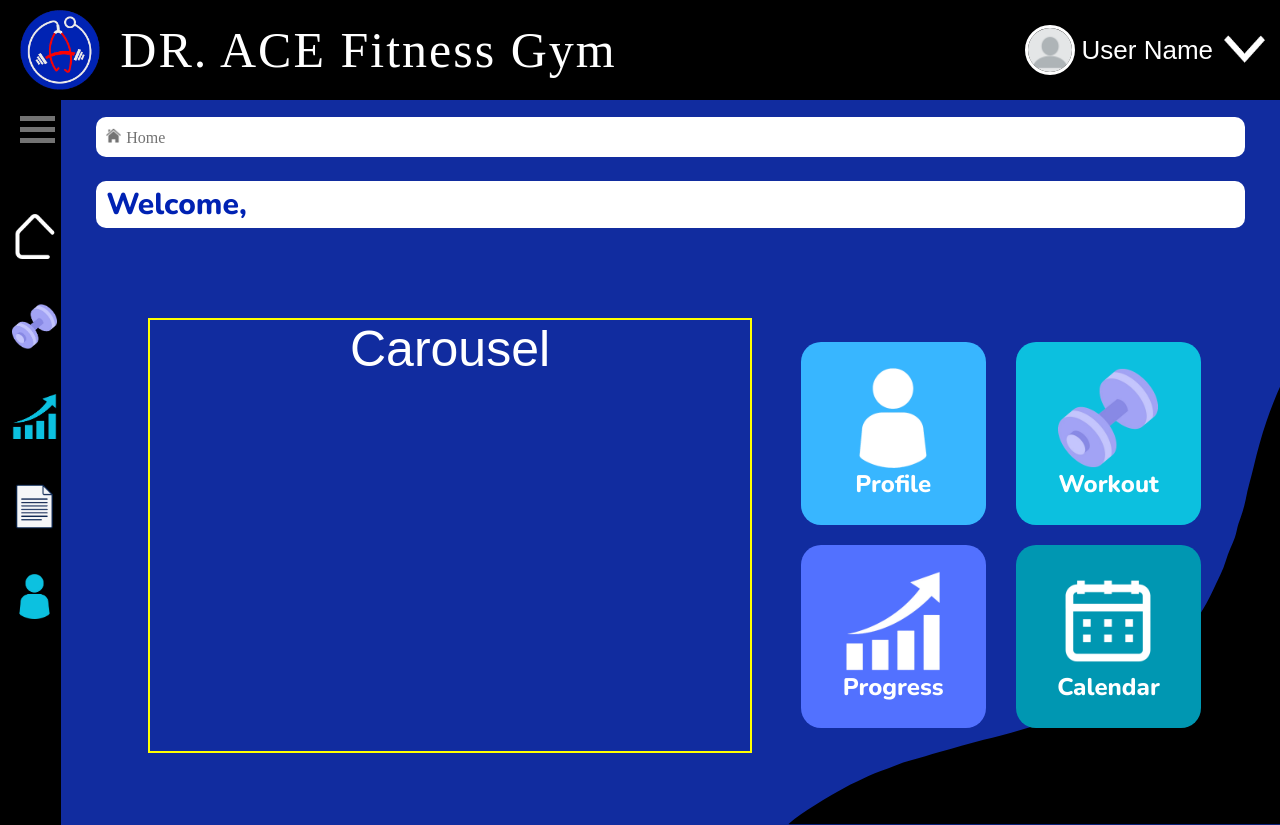
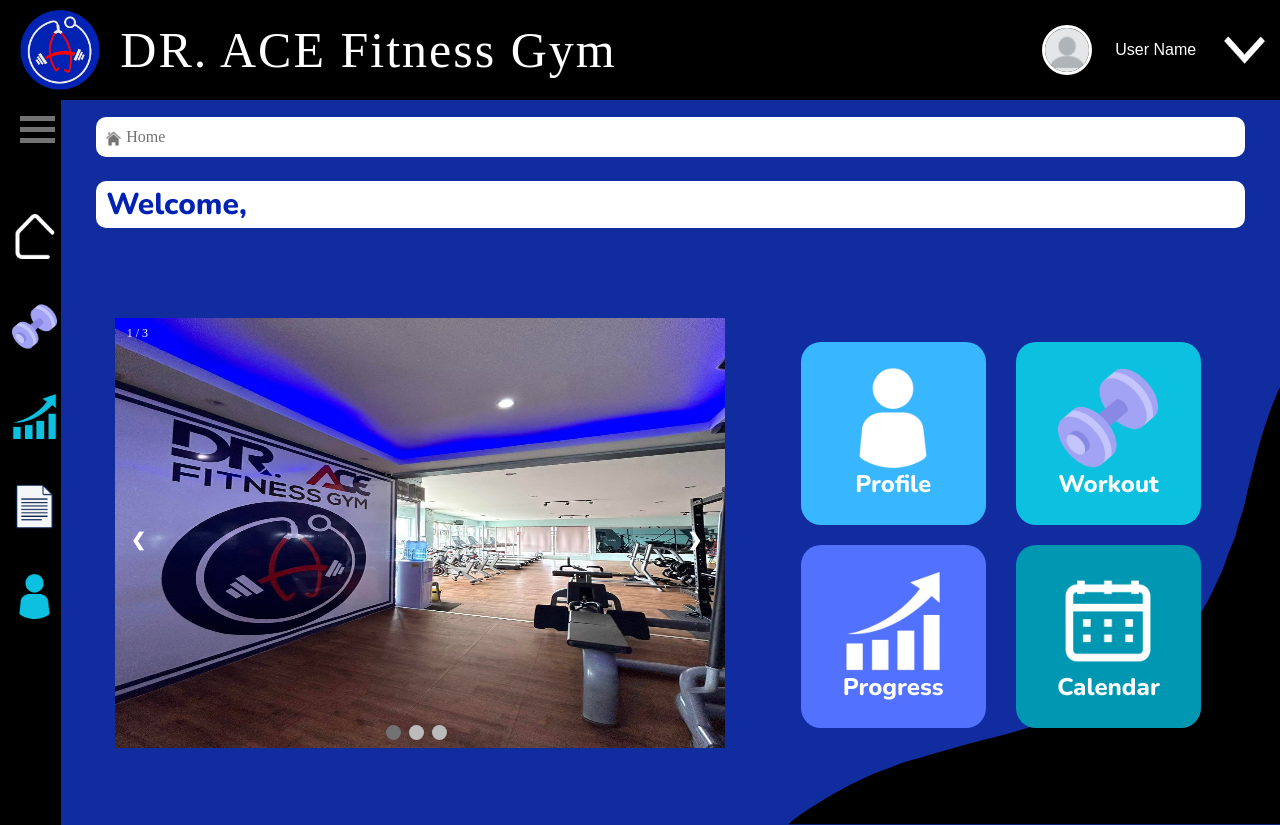
Before and after one commit to Iruys/CAPSTONE-project, a PHP site: page /HTML/Home.html in a window 1280 px wide. Run offline with PHP 8.4, Linux system fonts and the light colour scheme.

Commit message:
Carousel

```diff
--- a/CSS/Home.css
+++ b/CSS/Home.css
@@ -269,6 +269,7 @@ font-family: "arial";
 .carousel{
   display: flex;
   justify-content: right;
+  flex-direction: column;
   align-items: center;
   height: 100%;
   width: 55%;
@@ -281,19 +282,102 @@ font-family: "arial";
   height: 70%;
   width: 40%;
 }
+
+.carousel-img{
+  height: 430px;
+  width: 720px;
+}
+
+.mySlides {display: none}
+img {vertical-align: middle;}
+
+/* Slideshow container */
 .carousel-cont{
-  border: 2px solid yellow;
   height: 75%;
   width: 90%;
+  position: relative;
+  margin: auto;
 }
-.carousel-cont p{
-  display: flex;
-  justify-content: center;
-  align-items: center;
+
+/* Next & previous buttons */
+.prev, .next {
+  cursor: pointer;
+  position: absolute;
+  top: 50%;
+  width: auto;
+  padding: 16px;
+  margin-top: -22px;
   color: white;
-  font-size: 50px;
-  font-family: arial;
+  font-weight: bold;
+  font-size: 18px;
+  transition: 0.6s ease;
+  border-radius: 0 3px 3px 0;
+  user-select: none;
 }
+
+/* Position the "next button" to the right */
+.next {
+  right: 0;
+  border-radius: 3px 0 0 3px;
+}
+
+/* On hover, add a black background color with a little bit see-through */
+.prev:hover, .next:hover {
+  background-color: rgba(0,0,0,0.8);
+}
+
+/* Caption text */
+.text {
+  color: #f2f2f2;
+  font-size: 15px;
+  padding: 8px 12px;
+  position: absolute;
+  bottom: 8px;
+  width: 100%;
+  text-align: center;
+}
+
+/* Number text (1/3 etc) */
+.numbertext {
+  color: #f2f2f2;
+  font-size: 12px;
+  padding: 8px 12px;
+  position: absolute;
+  top: 0;
+}
+
+/* The dots/bullets/indicators */
+.dot {
+  cursor: pointer;
+  height: 15px;
+  width: 15px;
+  margin: 0 2px;
+  background-color: #bbb;
+  border-radius: 50%;
+  display: inline-block;
+  transition: background-color 0.6s ease;
+}
+
+.active, .dot:hover {
+  background-color: #717171;
+}
+
+/* Fading animation */
+.fade {
+  animation-name: fade;
+  animation-duration: 1.5s;
+}
+
+@keyframes fade {
+  from {opacity: .4}
+  to {opacity: 1}
+}
+
+/* On smaller screens, decrease text size */
+@media only screen and (max-width: 760px) {
+  .prev, .next,.text {font-size: 11px}
+}
+
 
 .hero{
   display: flex;
@@ -358,22 +436,126 @@ font-family: "arial";
     width: 33px;
     height: 5px;
   }
-  .line1, .line2{
-    width: 2px;
-    height: 18px;
+  .DD-container.ddactive{
+    height: 130px;
+  }
+  .DD-container{
+    margin-top: 100px;
   }
 
-  .consts-dropDown{
-    column-gap: 7px;
+  .logOutBtn{
+    font-size: 16px;
+    width: 130px;
+    height: 40px;
   }
 
+
+.carousel-img{
+  height: 430px;
+  width: 490px;
+}
+
+.threeDots{
+  margin-top: 470px;
+}
+}
+
+@media screen and (max-width:1286px) {
+  .userName{
+    font-size: 16px;
+  }
+
+  .carousel-img{
+    width: 610px;
+  }
+
+  .threeDots{
+    margin-top: 470px;
+  }
+}
+
+@media screen and (max-width:1160px) {
+  .userName{
+    font-size: 16px;
+  }
+
+  .carousel-img{
+    width: 550px;
+  }
+
+  .threeDots{
+    margin-top: 470px;
+  }
+}
+
+@media screen and (max-width:1040px) {
+  .userName{
+    font-size: 16px;
+  }
+
+  .carousel-img{
+    width: 520px;
+  }
+
+  .threeDots{
+    margin-top: 470px;
+  }
+}
+
+@media screen and (max-width:993px) {
+  .userName{
+    font-size: 16px;
+  }
+
+  .carousel-img{
+    width: 480px;
+  }
+}
+
+@media screen and (max-width:923px) {
+  .userName{
+    font-size: 16px;
+  }
+
+  .carousel-img{
+    width: 450px;
+  }
+
+  .threeDots{
+    margin-top: 470px;
+  }
+}
+
+
+
+@media screen and (max-width:876px) {
+  .userName{
+    font-size: 16px;
+  }
+
+  .carousel-img{
+    width: 420px;
+  }
+
+  .threeDots{
+    margin-top: 470px;
+  }
 }
 
 @media screen and (max-width:825px) {
   .userName{
     font-size: 16px;
   }
+
+  .carousel-img{
+    width: 390px;
+  }
+
+  .threeDots{
+    margin-top: 470px;
+  }
 }
+
   @media screen and (max-width: 768px) {
     body{
       background-image: url(../assets/BGM.png);
--- a/HTML/Home.html
+++ b/HTML/Home.html
@@ -67,7 +67,34 @@
 
       <div class="carousel">
         <div class="carousel-cont">
-          <p>Carousel</p>
+
+          <div class="mySlides fade">
+            <div class="numbertext">1 / 3</div>
+            <img class="carousel-img" src="../assets/Ace.jpg">
+            <div class="text"></div>
+          </div>
+
+          <div class="mySlides fade">
+            <div class="numbertext">2 / 3</div>
+            <img class="carousel-img" src="387641372_862550458817054_4542799539694389107_n.jpg" >
+            <div class="text"></div>
+          </div>
+
+          <div class="mySlides fade">
+            <div class="numbertext">3 / 3</div>
+            <img class="carousel-img" src="450223458_2798327113663558_625305760835430865_n (1).jpg" >
+            <div class="text"></div>
+          </div>
+
+          <a class="prev" onclick="plusSlides(-1)">❮</a>
+          <a class="next" onclick="plusSlides(1)">❯</a>
+
+
+        </div>
+        <div style="text-align:center; position: absolute; margin-top: 480px;" class="threeDots" >
+          <span class="dot" onclick="currentSlide(1)"></span>
+          <span class="dot" onclick="currentSlide(2)"></span>
+          <span class="dot" onclick="currentSlide(3)"></span>
         </div>
       </div>
 
--- a/HTML/Progress.html
+++ b/HTML/Progress.html
@@ -19,7 +19,7 @@
 
       <div class="left-container">
         <div class="userProfil">
-          <a href="#">
+          <a href="profile.html">
             <img src="../assets/defProf.webp" height="50" alt="" class="img-container">
 
             <p class="userName"> User Name</p>
--- a/Javascript/home.js
+++ b/Javascript/home.js
@@ -1,3 +1,4 @@
+// nav bar
 document.addEventListener("DOMContentLoaded", function() {
   const hamburger = document.getElementById('hamburger');
   const nav = document.querySelector('.nav');
@@ -12,7 +13,7 @@ function myFunction(x) {
   x.classList.toggle("change");
 }
 
-
+// carousel
 document.addEventListener("DOMContentLoaded", function() {
   const ddBtn = document.querySelector('.dropDown');
   const ddConts = document.querySelector('.DD-container');
@@ -21,3 +22,30 @@ document.addEventListener("DOMContentLoaded", function() {
     ddConts.classList.toggle('ddactive');
   });
 });
+
+let slideIndex = 1;
+showSlides(slideIndex);
+
+function plusSlides(n) {
+  showSlides(slideIndex += n);
+}
+
+function currentSlide(n) {
+  showSlides(slideIndex = n);
+}
+
+function showSlides(n) {
+  let i;
+  let slides = document.getElementsByClassName("mySlides");
+  let dots = document.getElementsByClassName("dot");
+  if (n > slides.length) {slideIndex = 1}
+  if (n < 1) {slideIndex = slides.length}
+  for (i = 0; i < slides.length; i++) {
+    slides[i].style.display = "none";
+  }
+  for (i = 0; i < dots.length; i++) {
+    dots[i].className = dots[i].className.replace(" active", "");
+  }
+  slides[slideIndex-1].style.display = "block";
+  dots[slideIndex-1].className += " active";
+}
```
Also changed, not shown: other parts of CSS/Home.css (+41 -21 lines), CSS/Progress.css (+101 -9 lines), CSS/workoutPlan.css (+42 -9 lines).
